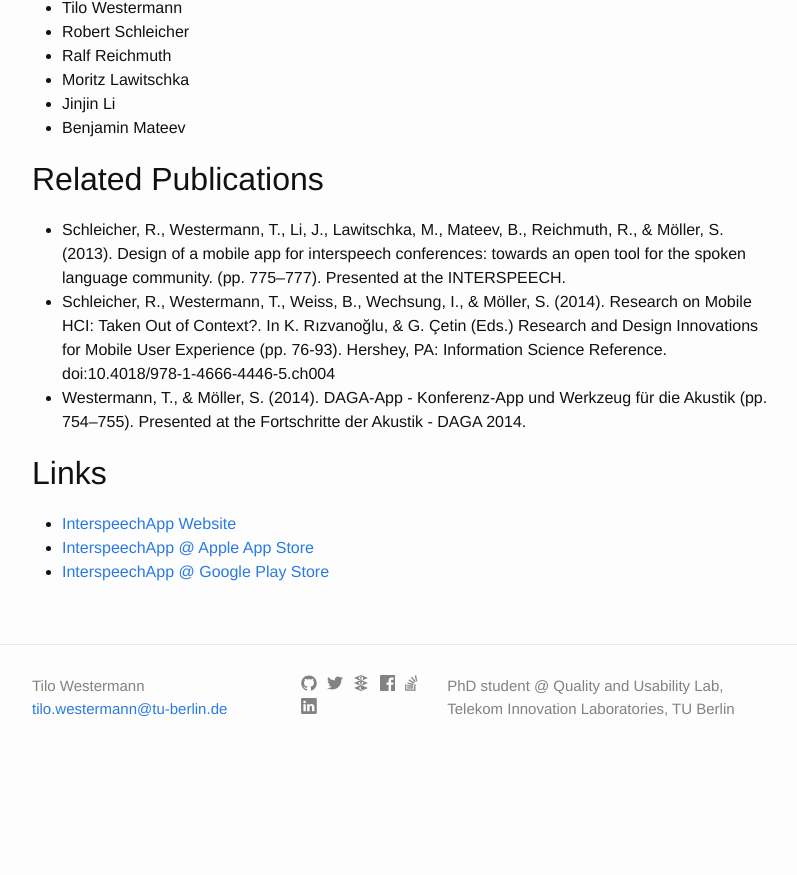
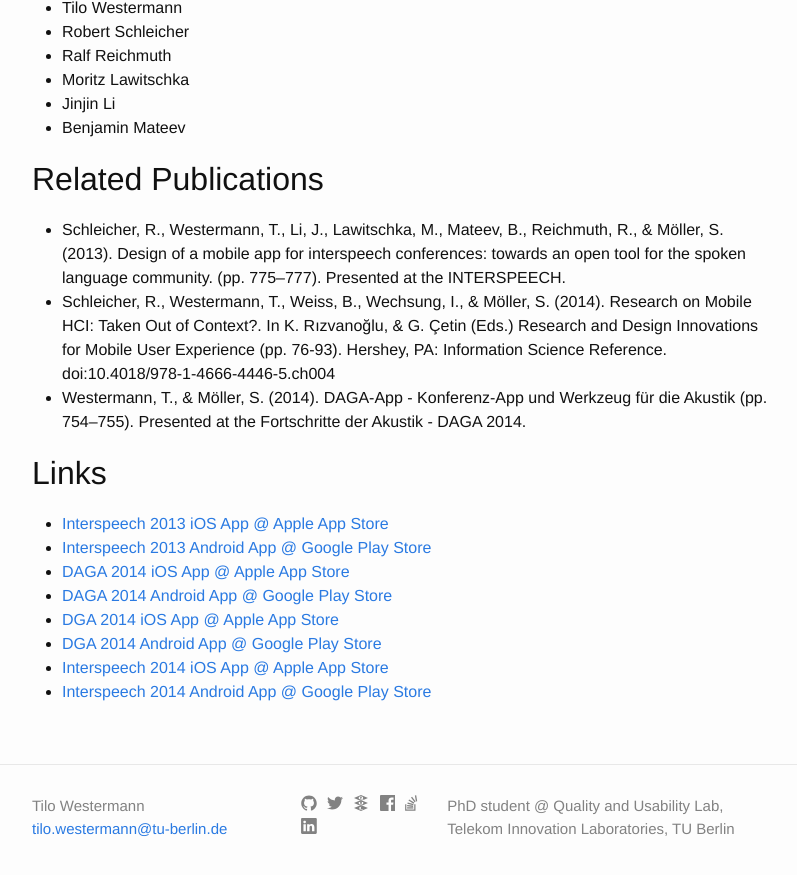
Before and after one commit to tilowestermann/tilowestermann.github.io, a Jekyll site: the page built from QUe.md, in a window 1280 px wide and 900 px high, scrolled down 938 px. Shown: the top 875 px of the window, without its empty margins (238-1035 px from the left). Built offline with Jekyll 4.4.1, drawn with Linux system fonts in a browser that asks for light colours; before the commit the page ends 1718 px from its top, so only the background shows below that.

Commit message:
Updated list of available apps

```diff
--- a/QUe.md
+++ b/QUe.md
@@ -16,9 +16,14 @@
  - {name: "Jinjin Li"}
  - {name: "Benjamin Mateev"}
 links:
- - {href: "http://interspeechapp.qu.tu-berlin.de", title: "InterspeechApp Website"}
- - {href: "https://itunes.apple.com/WebObjects/MZStore.woa/wa/viewSoftware?id=675629646&mt=8", title: "InterspeechApp @ Apple App Store"}
- - {href: "https://play.google.com/store/apps/details?id=de.qu.interspeech", title: "InterspeechApp @ Google Play Store"}
+ - {href: "https://itunes.apple.com/us/app/interspeech/id675629646?mt=8", title: "Interspeech 2013 iOS App @ Apple App Store"}
+ - {href: "https://play.google.com/store/apps/details?id=de.qu.interspeech", title: "Interspeech 2013 Android App @ Google Play Store"}
+ - {href: "https://itunes.apple.com/us/app/daga-2014/id821657972?mt=8", title: "DAGA 2014 iOS App @ Apple App Store"}
+ - {href: "https://play.google.com/store/apps/details?id=de.qu.daga2014 ", title: "DAGA 2014 Android App @ Google Play Store"}
+ - {href: "https://itunes.apple.com/us/app/dga-2014/id824205049?mt=8", title: "DGA 2014 iOS App @ Apple App Store"}
+ - {href: "https://play.google.com/store/apps/details?id=de.qu.dga2014", title: "DGA 2014 Android App @ Google Play Store"}
+ - {href: "https://itunes.apple.com/us/app/interspeech-2014/id913928369?mt=8", title: "Interspeech 2014 iOS App @ Apple App Store"}
+ - {href: "https://play.google.com/store/apps/details?id=de.tel.quenference.activities", title: "Interspeech 2014 Android App @ Google Play Store"}
 ---
 
 Initially targeted at Interspeech 2013 in Lyon, this is a conference application for smartphones.
```
